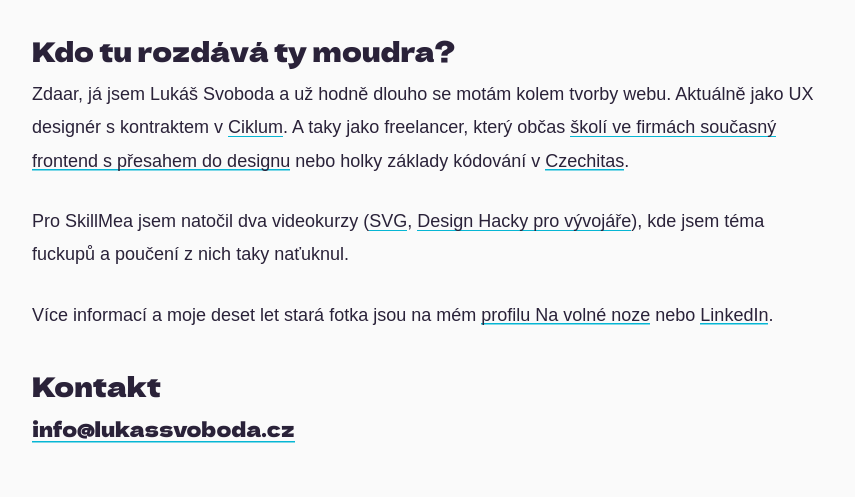
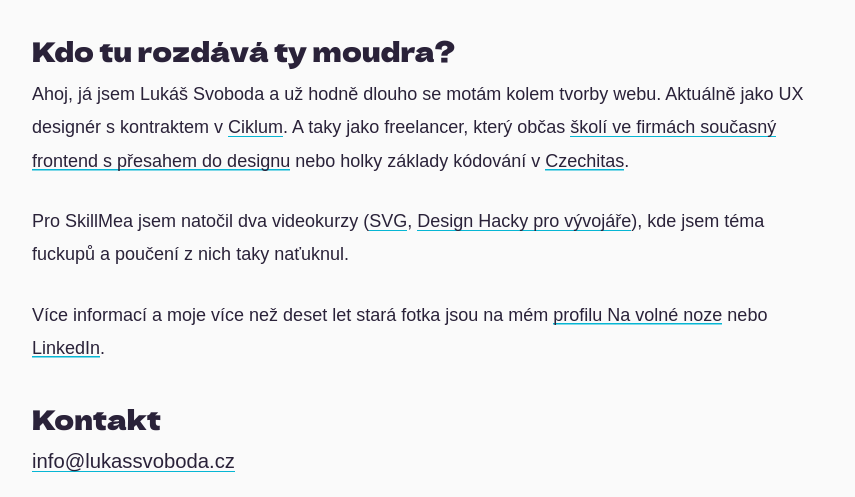
Before and after one commit to svobodalukas/lepe-a-radostneji, an Astro site: page /about in a window 1280 px wide. Shown: the part 631-1128 px from the top of the page, without its empty margins (212-1067 px from the left). Built offline with nearby package versions, Linux system fonts and the light colour scheme; Astro itself is replaced by a stand-in of ours; a web font is replaced by a local one.

Commit message:
About upd

```diff
--- a/src/components/About.astro
+++ b/src/components/About.astro
@@ -10,16 +10,16 @@
   </p>
   <h2 class="font-heading text-xl md:text-2xl mb-2">Kdo tu rozdává ty moudra?</h2>
   <p class="mb-6">
-    Zdaar, já jsem Lukáš Svoboda a už hodně dlouho se motám kolem tvorby webu. Aktuálně jako UX designér s kontraktem v <a href="https://www.ciklum.com/" target="_blank">Ciklum</a>. A taky jako freelancer, který občas <a href="https://www.skoleni-ict.cz/kurz/HTML5-a-CSS3-pro-pokrocile-Moderni-kodovani-webu-HTML5.aspx" target="_blank">školí ve firmách současný frontend s přesahem do designu</a> nebo holky základy kódování v <a href="https://www.czechitas.cz/" target="_blank">Czechitas</a>.
+    Ahoj, já jsem Lukáš Svoboda a už hodně dlouho se motám kolem tvorby webu. Aktuálně jako UX designér s kontraktem v <a href="https://www.ciklum.com/" target="_blank">Ciklum</a>. A taky jako freelancer, který občas <a href="https://www.skoleni-ict.cz/kurz/HTML5-a-CSS3-pro-pokrocile-Moderni-kodovani-webu-HTML5.aspx" target="_blank">školí ve firmách současný frontend s přesahem do designu</a> nebo holky základy kódování v <a href="https://www.czechitas.cz/" target="_blank">Czechitas</a>.
   </p>
   <p class="mb-6">
     Pro SkillMea jsem natočil dva videokurzy (<a href="https://skillmea.sk/online-kurzy/svg-animacie" target="_blank">SVG</a>, <a href="https://skillmea.sk/online-kurzy/design-hacky-pre-vyvojarov" target="_blank">Design Hacky pro vývojáře</a>), kde jsem téma fuckupů a poučení z nich taky naťuknul.
   </p>
   <p class="mb-8">
-    Více informací a moje deset let stará fotka jsou na mém <a href="https://navolnenoze.cz/prezentace/lukas-svoboda/" target="_blank">profilu Na volné noze</a> nebo <a href="https://www.linkedin.com/in/svobodal/" target="_blank">LinkedIn</a>.
+    Více informací a moje více než deset let stará fotka jsou na mém <a href="https://navolnenoze.cz/prezentace/lukas-svoboda/" target="_blank">profilu Na volné noze</a> nebo <a href="https://www.linkedin.com/in/svobodal/" target="_blank">LinkedIn</a>.
   </p>
   <h2 class="font-heading text-xl md:text-2xl mb-2">Kontakt</h2>
   <p class="mb-4 text-lg">
-    <a class="font-heading" href="mailto:info@lukassvoboda.cz">info@lukassvoboda.cz</a>
+    <a href="mailto:info@lukassvoboda.cz">info@lukassvoboda.cz</a>
   </p>
 </section>
```
